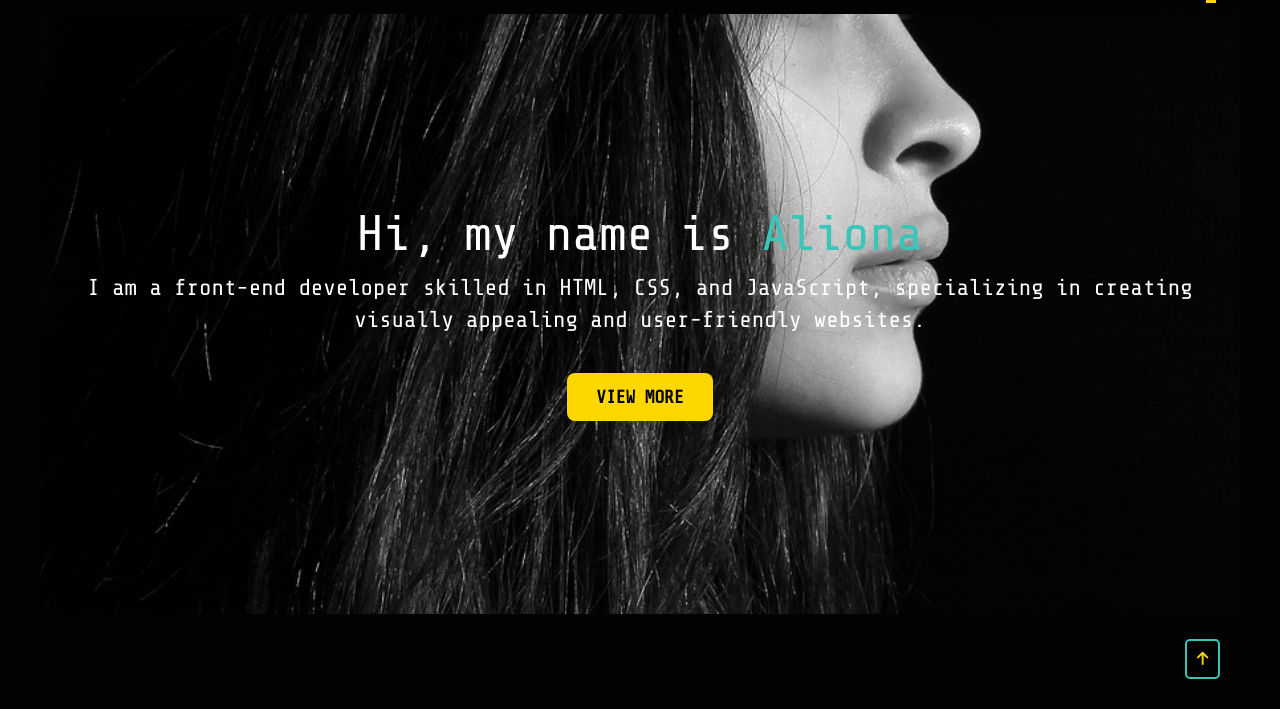
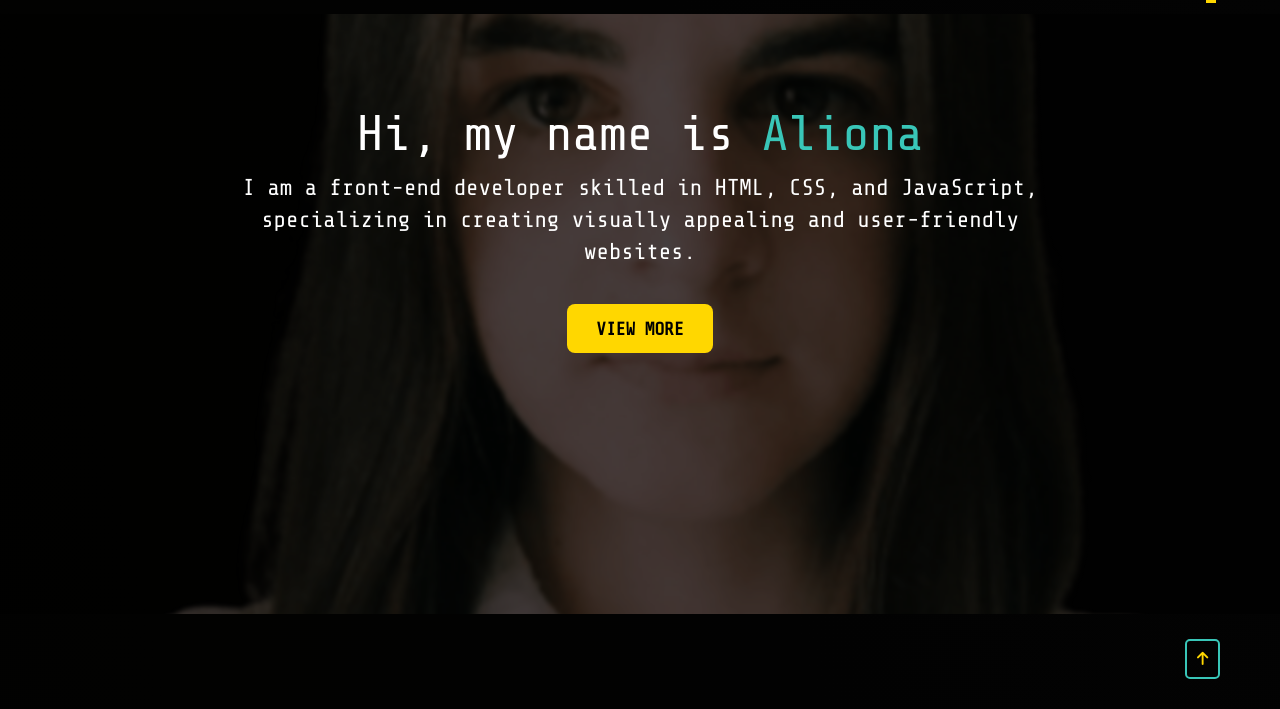
Before and after one commit to Aliona77/www, a plain HTML site: page index.html in a window 1280 px wide. Shown: the part 91-800 px from the top of the page. Drawn offline with nearby package versions, Linux system fonts and the light colour scheme.

Commit message:
hero background image

```diff
--- a/index.html
+++ b/index.html
@@ -85,8 +85,8 @@
     <!-- main -->
     <main>
       <!-- hero section -->
-      <div class="wrapper">
         <section class="hero section">
+            <div class="shadow"></div>
           <h1 class="hero__heading">
             Hi, my name is <span class="hero__span">Aliona</span>
           </h1>
@@ -99,7 +99,7 @@
             >View more</a
           >
         </section>
-      </div>
+
       <!-- about -->
       <section class="about section-padding section" id="about">
         <div class="wrapper">
--- a/sass/_components.scss
+++ b/sass/_components.scss
@@ -12,6 +12,7 @@
   overflow: hidden;
   z-index: 0;
 
+
   &::before {
     display: block;
     content: "";
@@ -24,10 +25,12 @@
     transform-origin: right;
     transition: transform 0.3s;
     z-index: -1;
+
   }
   &:hover::before {
     transform: scaleX(1);
     transform-origin: left;
+
   }
 }
 
--- a/sass/_mixins.scss
+++ b/sass/_mixins.scss
@@ -15,6 +15,6 @@
   background-image: url($bgImg);
   background-size: cover;
   background-position: center;
-  background-attachment: fixed;
+
   background-repeat: no-repeat;
 }
--- a/sass/main.scss
+++ b/sass/main.scss
@@ -200,23 +200,39 @@ body {
   height: 75vh;
   text-align: center;
   margin-top: 2.2em;
-  @include bgImages("..img/hero/portrait-657116_1280.jpg");
+  @include bgImages("../img/hero/bg3.png");
+  background-position: center center;
+
+
   background-attachment: scroll;
 
+ .shadow {
+     position: absolute;
+      top: 0;
+      left: 0;
+      width: 100%;
+      height: 100%;
+      background-color: rgba(0, 0, 0, 0.7);
+      z-index: 1;
+    }
   &__heading {
     font-size: 3.2rem;
     font-weight: 200;
     margin-bottom: 10px;
+    z-index: 1;
   }
 
   &__text {
     font-size: 2rem;
+    z-index: 1;
+
+
   }
   &__span {
     color: $greenishBlue;
   }
   &__btn {
-    margin-top: 2em;
+     margin-top: 2em;
     padding: 0.8em 1.6em;
     font-size: 1.5rem;
     background-color: $secondary-color;
@@ -227,6 +243,7 @@ body {
     font-weight: 600;
     text-transform: uppercase;
     transition: color 0.6s;
+    z-index: 1;
 
     &::before {
       background-color: $dark;
@@ -367,6 +384,7 @@ body {
     border-radius: 6px;
     transition: transform 0.3s ease;
     z-index: 1;
+     background-attachment: fixed;
 
     &__first {
       @include bgImages("../img/portfolio/cinema-strip_640.jpg");
@@ -529,9 +547,26 @@ body {
 // MEDIA
 // ===============================
 
+
+// ===================media max-width 576px====================//
+@media (max-width: 576px) {
+ .hero {
+    background-size: cover;
+    background-position: center top;
+  }
+
+}
+
 //================media min-width 576px========================//
 
 @media (min-width: 576px) {
+
+   .hero {
+     @include bgImages("../img/hero/bg4.png");
+     background-position: top center;
+
+   }
+
   .about {
     &__box {
       display: flex;
@@ -567,6 +602,17 @@ body {
       padding: 1em;
     }
   }
+}
+
+
+// ===================media max-width 700px====================//
+@media (min-width: 700px) {
+ .hero {
+     @include bgImages("../img/hero/bg6.png");
+     background-position: top center;
+
+  }
+
 }
 //================media min-width 768px========================//
 
@@ -604,6 +650,7 @@ body {
 
     &__btn {
       font-size: 1.8rem;
+
     }
   }
   .nav {
@@ -720,10 +767,17 @@ body {
     }
   }
   .hero {
-    background-image: url("../img/hero/portrait-657116_1280.jpg");
-
+    justify-content: flex-start;
+    @include bgImages("../img/hero/bg6.png");
+    background-size: cover;
+    background-position: top top;
+    &__text{
+      width: 70%;
+    }
     &__heading {
       font-size: 5rem;
+      margin-top: 60px;
+
     }
   }
 
```
Also changed, not shown: index-pl.html (+8 -5 lines), index-ua.html (+2 -2 lines), css/main.css, img/hero/bg.png (added), img/hero/bg3.png (added), img/hero/bg4.png (added), img/hero/bg5.png (added), img/hero/bg6.png (added), img/hero/portrait-657116_1280.jpg (deleted), img/hero/portrait-657116_640.jpg (deleted), 1 other file.
